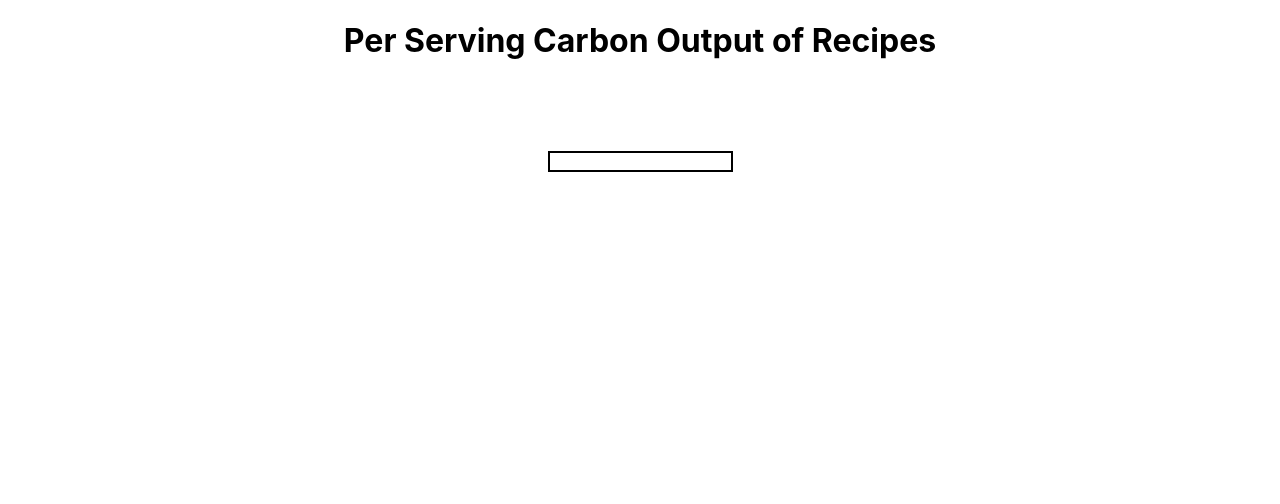
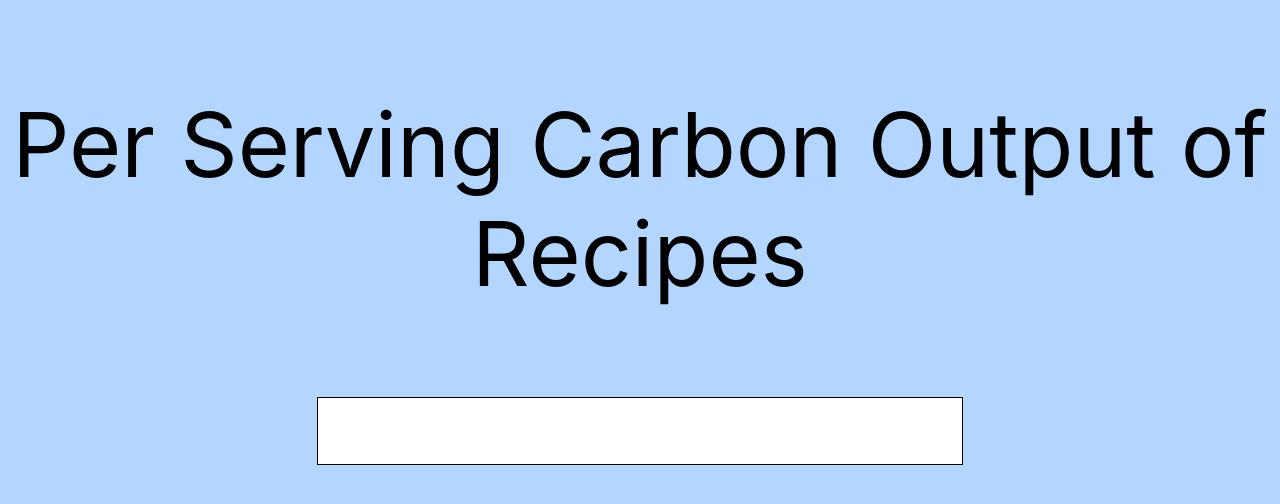
Before and after one commit to BarneyLoosemore/ClimEat-Change, a React (Create React App) app: page / in a window 1280 px wide. Shown: the top 504 px of the page. Built offline with nearby package versions, Linux system fonts and the light colour scheme.

Commit message:
latest version

```diff
--- a/src/App.css
+++ b/src/App.css
@@ -8,12 +8,7 @@
 }
 
 .text-wrapper {
-  /* padding: 20px; */
   position: relative;
-  /* margin-top: 30%;
-  margin-bottom: 70%; */
-  /* padding-top: 45%;
-  padding-bottom: 45%; */
   padding-left: 12%;
   padding-right: 12%;
 }
@@ -29,18 +24,43 @@
 }
 
 .card {
-  /* padding-bottom: 50%; */
-  /* position: relative; */
-  /* top: 15%; */
   background: green;
   padding-top: 45%;
-  padding-bottom: 60%;
-  /* margin-bottom: 20%; */
+  /* padding-bottom: 60%; */
+  padding-bottom: 50%;
   height: 12vw;
   color: white;
 }
 
 .title {
   text-align: center;
-  margin-bottom: 7%;
+  font-size: 7vw;
 }
+
+.search-container {
+  padding-bottom: 3vw;
+}
+
+.search-box {
+  height: 5vw;
+  width: 50vw;
+  border: 1px solid black;
+}
+
+/* responsive design */
+
+/* Mobile Styles */
+@media only screen and (max-width: 960px) {
+  body {
+    /* background-color: #F09A9D; */
+    /* Red */
+  }
+}
+
+/* Desktop Styles */
+@media only screen and (min-width: 961px) {
+  body {
+    background-color: #B2D6FF;
+    /* Blue */
+  }
+}
--- a/src/App.js
+++ b/src/App.js
@@ -48,7 +48,11 @@ class App extends Component {
     const summedIngredientsCO2Footprint = ingredientsCO2Footprint.reduce((a, b) => a + b)
     const summedIngredientsCO2FootprintRounded = summedIngredientsCO2Footprint.toFixed(2)
     const footprintPerServing = (summedIngredientsCO2Footprint / recipe.yield).toFixed(2)
-    return {name: recipe.label, footprint: summedIngredientsCO2FootprintRounded, footprintPerServing: footprintPerServing, colour: this.setColour(footprintPerServing)}
+    return {
+      name: recipe.label,
+      footprint: summedIngredientsCO2FootprintRounded,
+      footprintPerServing: footprintPerServing,
+      colour: this.setColour(footprintPerServing)}
   }
 
   findFootprintOfRecipes = (fetchedRecipes) => {
@@ -97,18 +101,18 @@ class App extends Component {
     return (
       <div className="App">
         <div className="title">
-          <h1>Per Serving Carbon Output of Recipes</h1>
+          <p>Per Serving Carbon Output of Recipes</p>
         </div>
-        <div>
-          <input onChange={(e) => handleChange(e)} onKeyPress={(e) => handleSubmit(e)} style={{ border:"2px solid black" }}></input>
+        <div className="search-container">
+          <input className="search-box" onChange={(e) => handleChange(e)} onKeyPress={(e) => handleSubmit(e)}></input>
         </div>
-        <div>
+        {/* <div>
             {
               loadingSpinner
               ? <ClipLoader />
               : null
             }
-        </div>
+        </div> */}
           <div className="texts-container">
             { noResults
               ?
@@ -117,8 +121,8 @@ class App extends Component {
               recipeFootprintData.map(recipe =>
                 <div className="text-wrapper">
                   <p className="card" style={{ background: `hsl(${recipe.colour}, 100%, 44%)` }}>
-                    <div style={{fontSize: "4vw", paddingBottom: "8%" }}>
-                      {recipe.name}
+                    <div style={{fontSize: "3.5vw", paddingBottom: "8%" }}>
+                      {recipe.name.length > 35 ? `${recipe.name.slice(0, 35)}...` : recipe.name}
                     </div>
                     <div style={{ fontSize: "4vw", paddingBottom: "8%" }}>
                       {recipe.footprintPerServing}kg CO2
```
